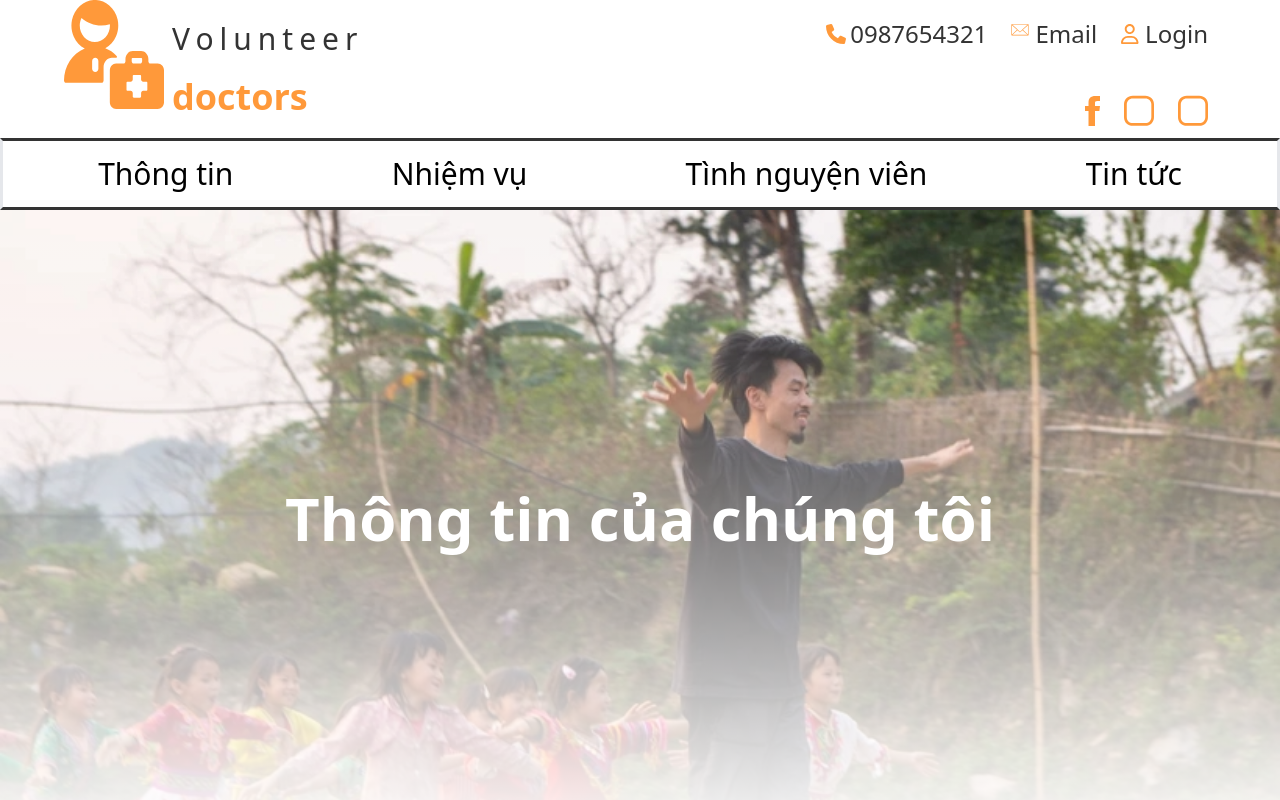
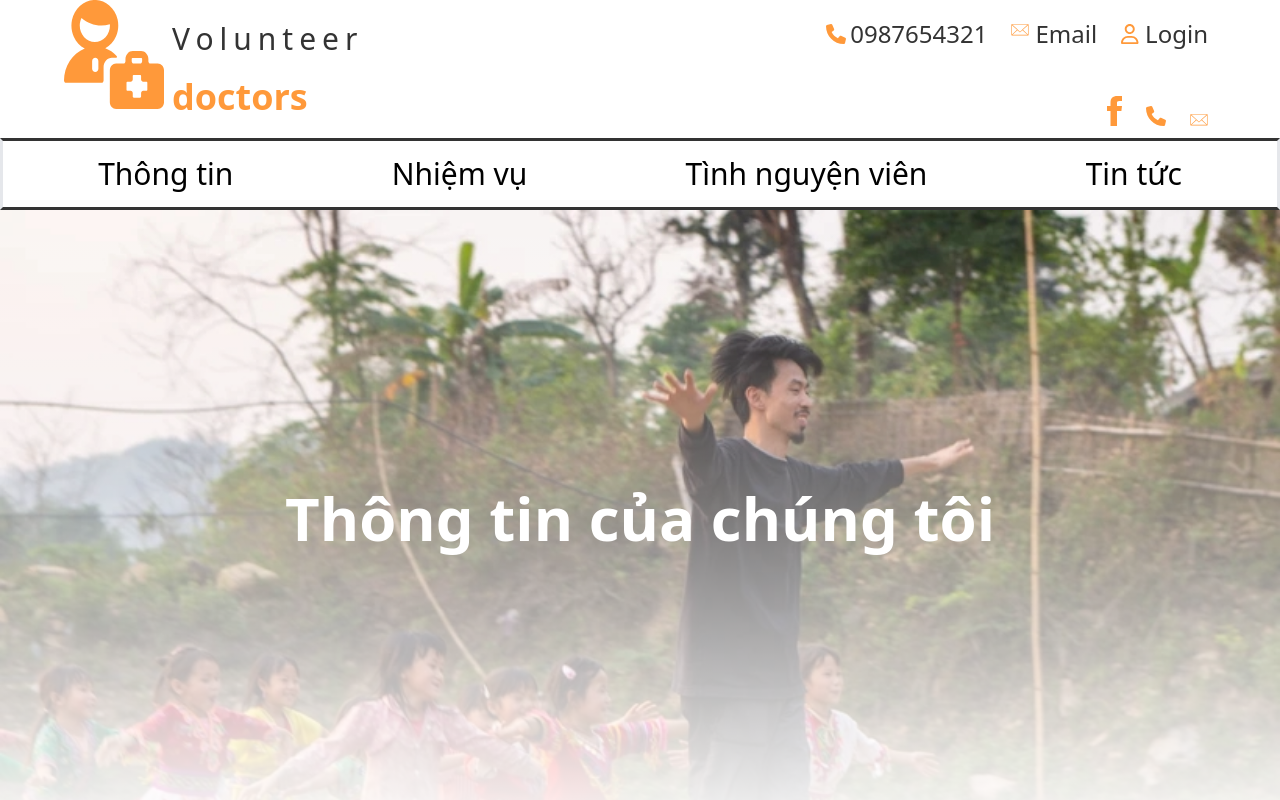
Before and after one commit to maingocduy/TT62TH3-G2, a Vue app in the folder vue-project/: page / in a window 1280 px wide. Shown: the top 800 px of the page. Built offline with nearby package versions, Linux system fonts and the light colour scheme.

Commit message:
Update Header.vue

```diff
--- a/vue-project/src/components/layout/Header.vue
+++ b/vue-project/src/components/layout/Header.vue
@@ -81,10 +81,10 @@ export default {
 
             },
             {
-                icon_url: "src/assets/icons/InstaIcon.svg",
+                icon_url: "src/assets/icons/PhoneIcon.svg",
 
             }, {
-                icon_url: "src/assets/icons/InstaIcon.svg",
+                icon_url: "src/assets/icons/EmailIcon.svg",
 
             }
         ]
```
